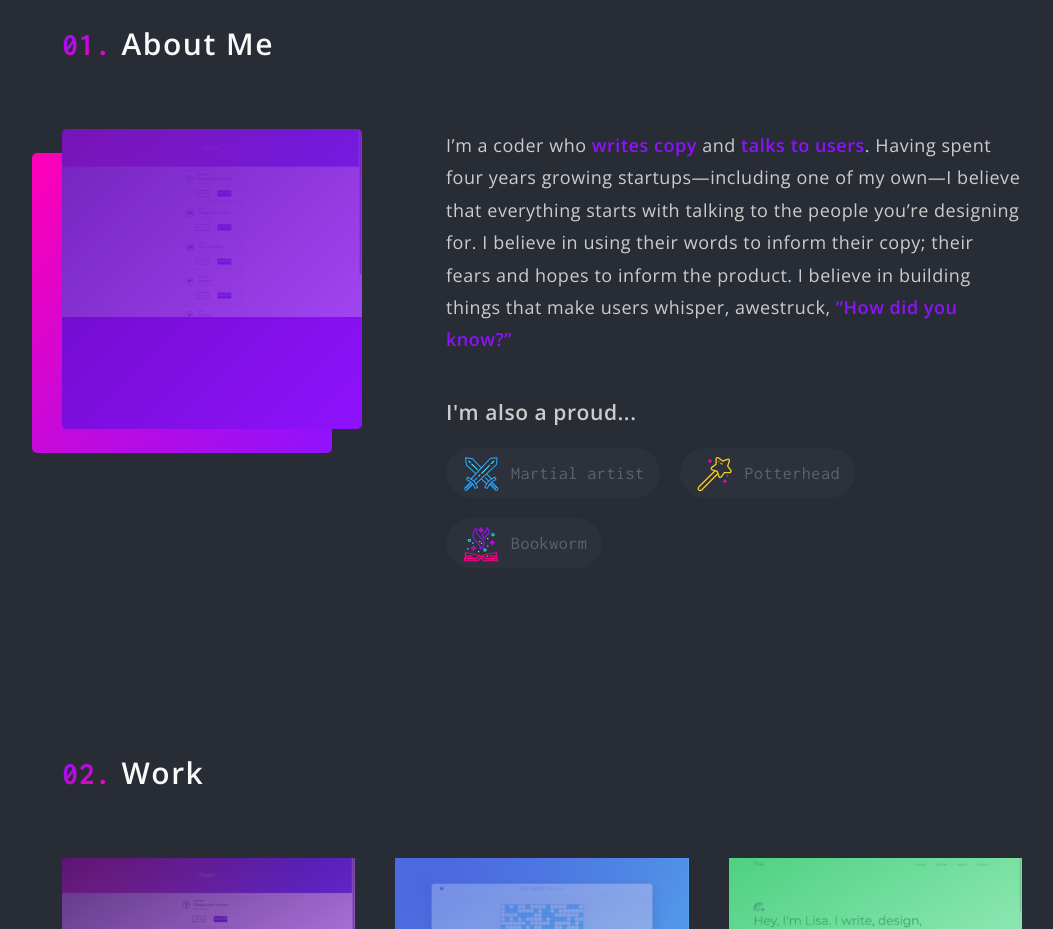
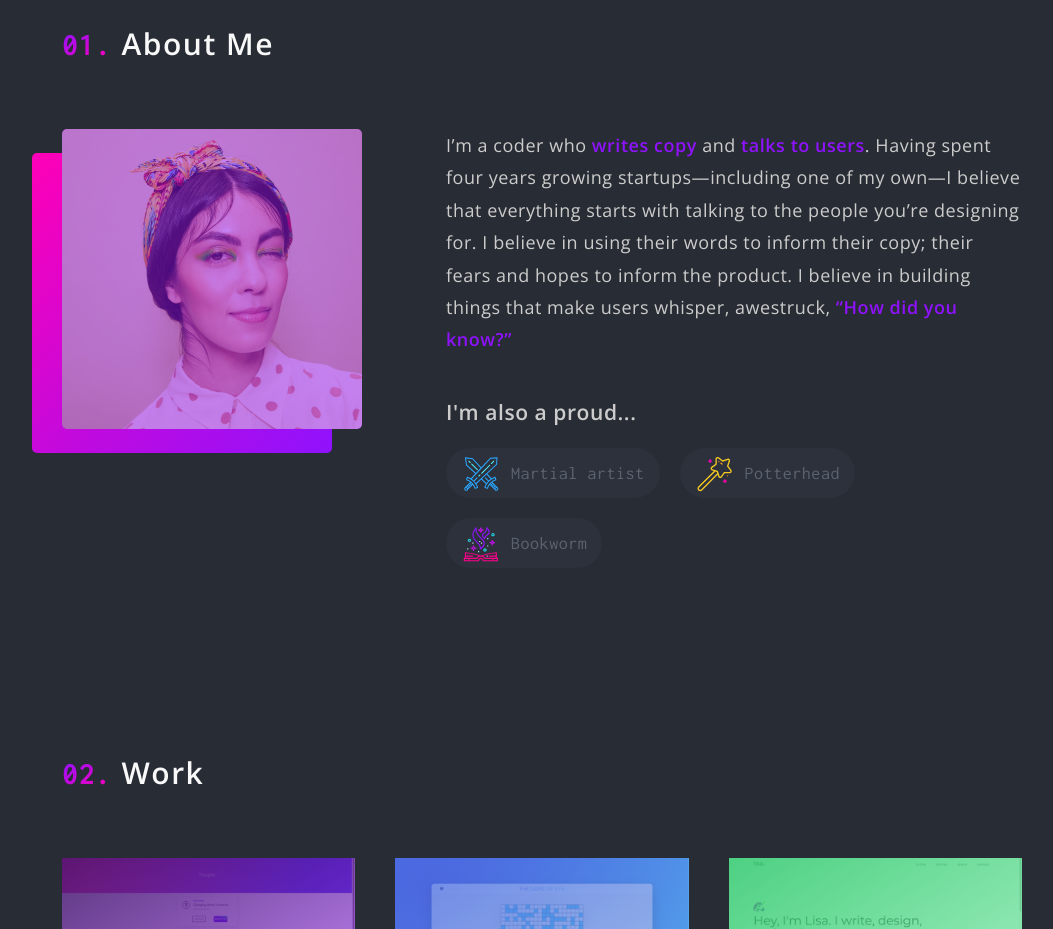
Before and after one commit to lisasiva/witchy-atom, a React (Create React App) app: page / in a window 1280 px wide. Shown: the part 960-1889 px from the top of the page, without its empty margins (98-1151 px from the left). Built offline with nearby package versions, Linux system fonts and the light colour scheme.

Commit message:
Specified opacity in decimals, rather than percentage

```diff
--- a/public/style.css
+++ b/public/style.css
@@ -69,10 +69,12 @@
   }
 }
 
-* {
-  padding: 0;
-  margin: 0;
-  box-sizing: inherit;
+*,
+*::after,
+*::before {
+    margin: 0;
+    padding: 0;
+    box-sizing: inherit;
 }
 
 html {
--- a/src/sass/About.scss
+++ b/src/sass/About.scss
@@ -23,6 +23,7 @@
     border-radius: 5px;
     background-color: var(--color-purple);
     position: relative;
+    opacity: 1;
 
 
     &::after {
@@ -50,19 +51,17 @@
     width: var(--size-about-photo);
     height: var(--size-about-photo);
     border-radius: 5px;
-    background:
-      linear-gradient(to right bottom, rgba(50, 1, 94, .8), rgba(143, 18, 253, .5)),
-      url(../img/project-heyhon.png);
+    background-image: url(../img/about-lisa-siva-claudia-goetzelmann.png);
     background-size: contain;
     background-repeat: no-repeat;
-    opacity: 50%;
+    opacity: 0.5;
     transition: all .2s;
 
   }
 
 
   &__image-box:hover &__image {
-    opacity: 100%;
+    opacity: 1;
   }
 
   &__content {
```
